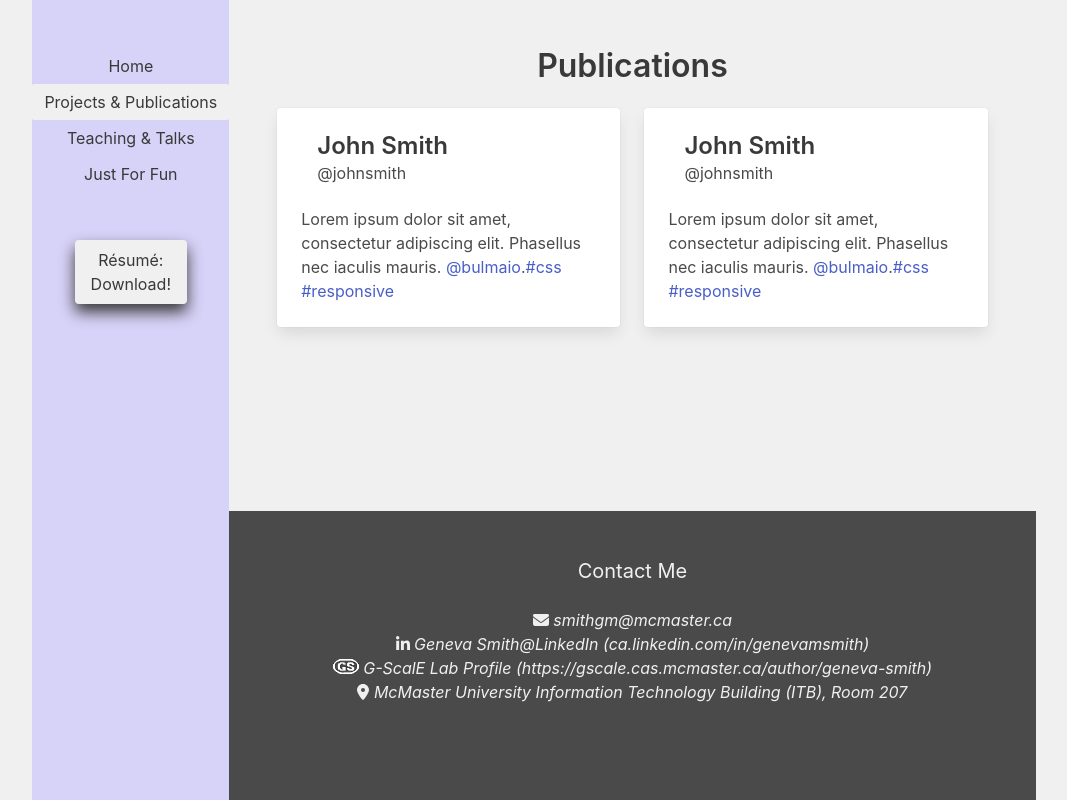
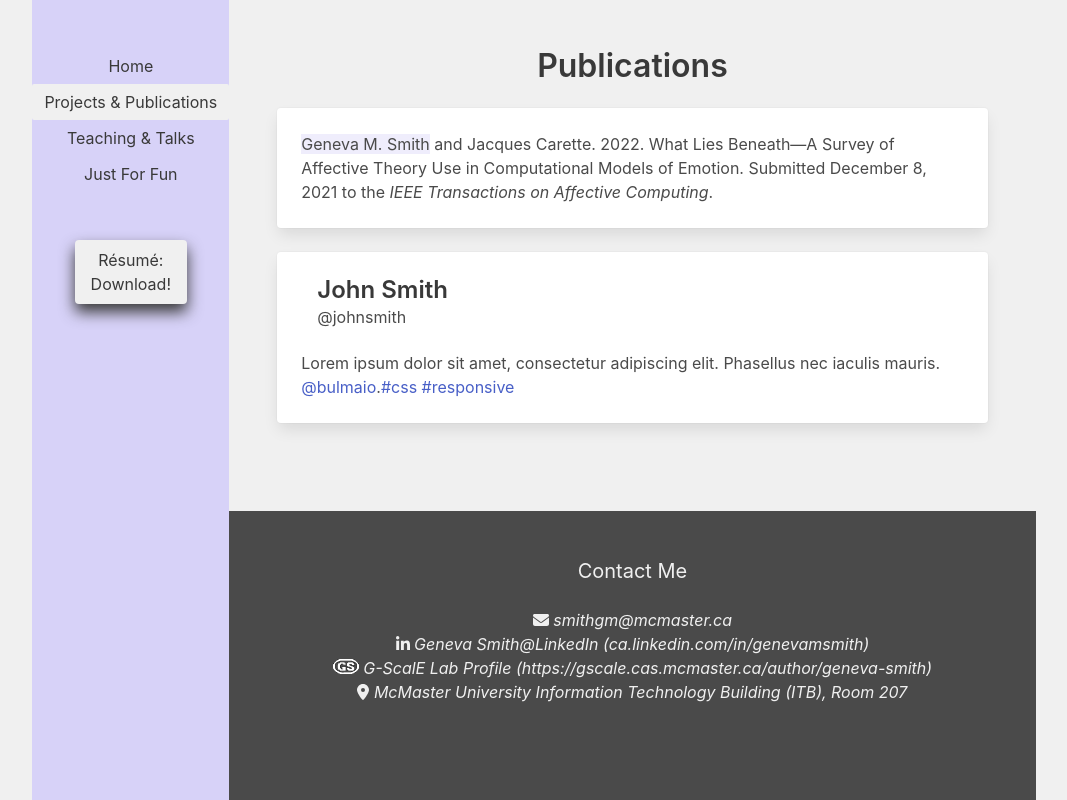
Before and after one commit to GenevaS/website, a Next.js app: page /publications in a window 1280 px wide. Shown: the whole page, without its empty margins (106-1173 px from the left). Built offline with nearby package versions, Linux system fonts and the light colour scheme.

Commit message:
Starting to fill in some content

```diff
--- a/components/layout.js
+++ b/components/layout.js
@@ -49,7 +49,8 @@ export default function Layout({ children }) {
         <div className='container is-hidden-touch
                         is-flex is-justify-content-center
                         is-max-widescreen'>
-          <nav className='is-flex' role="navigation" aria-label="main navigation">
+          <nav className='is-flex
+                          has-background-primary pt-6' role="navigation" aria-label="main navigation">
             <NavBar></NavBar>
           </nav>
 
@@ -87,20 +88,18 @@ export default function Layout({ children }) {
         */}
         <div className='container is-hidden-desktop
                         is-flex is-flex-direction-column is-justify-content-center'>
-          <nav role="navigation" aria-label="main navigation">
+          <nav className="navbar" role="navigation" aria-label="main navigation">
             <div className="navbar-brand has-background-primary">
 
-              <a role="button" className="navbar-burger" aria-label="menu" aria-expanded="false">
+              <a role="button" className="navbar-burger is-active" aria-label="menu" aria-expanded="false">
                 <span aria-hidden="true"></span>
                 <span aria-hidden="true"></span>
                 <span aria-hidden="true"></span>
               </a>
             </div>
-            <div className="navbar-menu navbar-dropdown">
-              <NavBar></NavBar>
-            </div>
 
-            <div className="navbar-menu is-active navbar-dropdown p-0">
+            <div className="navbar-menu is-active has-shadow
+                            has-background-primary p-0">
               <NavBar></NavBar>
             </div>
           </nav>
--- a/components/navbar.js
+++ b/components/navbar.js
@@ -40,8 +40,7 @@ function IsActiveLink( pagename, address ) {
 
 function NavBar(  ) {
 	return (
-        <div className='menu has-text-centered
-                        has-background-primary pt-6'>
+        <div className='menu has-text-centered'>
 
             <ul className="menu-list">
                 <li>
--- a/pages/publications.js
+++ b/pages/publications.js
@@ -13,7 +13,7 @@ export default function Publications( ) {
             Publications
           </h2>
 
-          <div className='columns px-6'>
+          <div className='columns is-flex is-flex-direction-column px-6'>
             <div className='column'>
               <div className="card">
                 <div className="card-image">
@@ -21,22 +21,10 @@ export default function Publications( ) {
                 </div>
 
                 <div className="card-content">
-                  <div className="media">
-                    <div className="media-left">
-
-
-                    </div>
-                    <div className="media-content">
-                      <p className="title is-4">John Smith</p>
-                      <p className="subtitle is-6">@johnsmith</p>
-                    </div>
-                  </div>
-
                   <div className="content">
-                    Lorem ipsum dolor sit amet, consectetur adipiscing elit.
-                    Phasellus nec iaculis mauris. <a>@bulmaio</a>.
-                    <a href="#">#css</a> <a href="#">#responsive</a>
-                    <br></br>
+                    <p><span className='has-background-primary-light'>Geneva M. Smith</span> and Jacques Carette. 2022.
+                    What Lies Beneath—A Survey of Affective Theory Use in Computational Models of Emotion.
+                    Submitted December 8, 2021 to the <i>IEEE Transactions on Affective Computing</i>.</p>
                   </div>
                 </div>
               </div>
```
